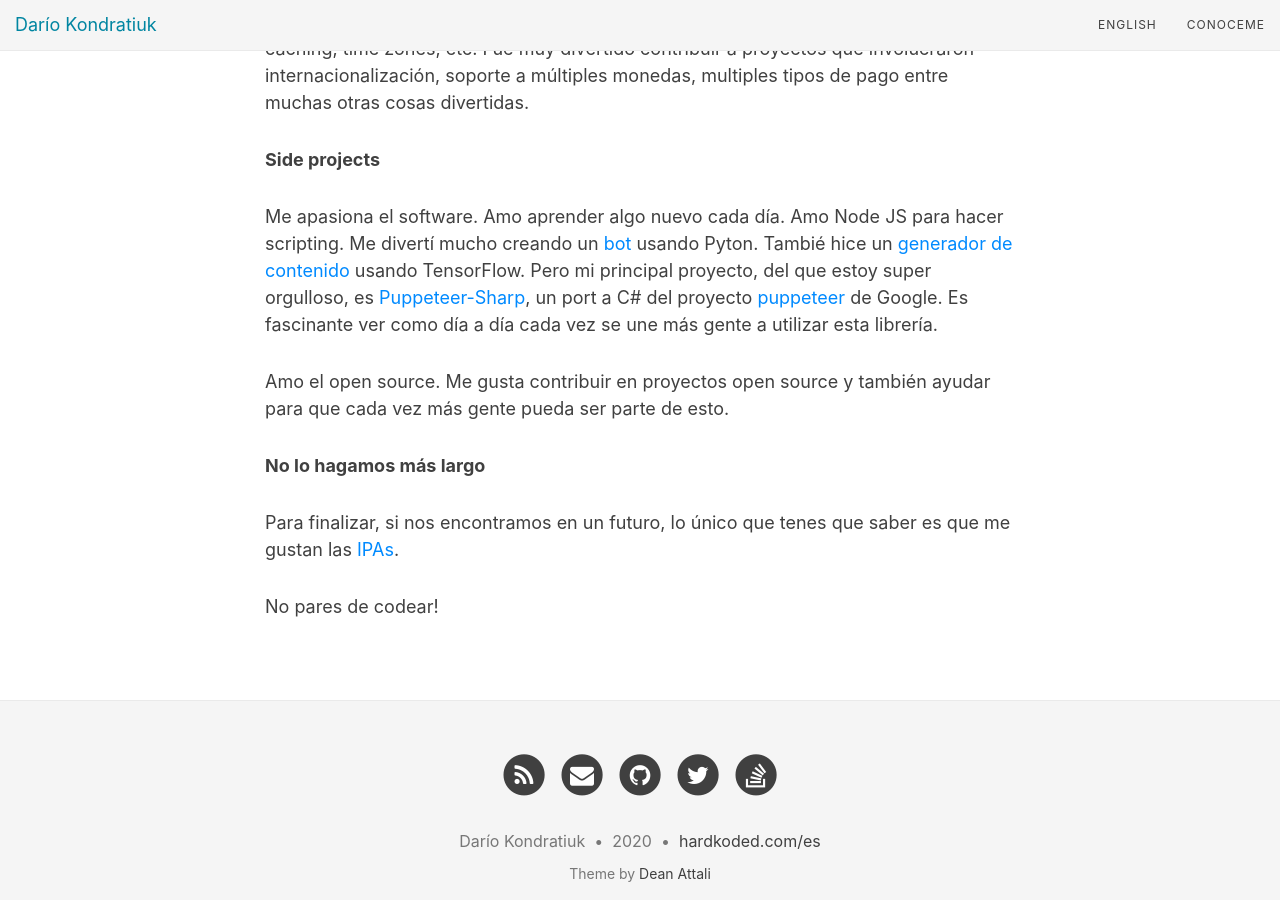
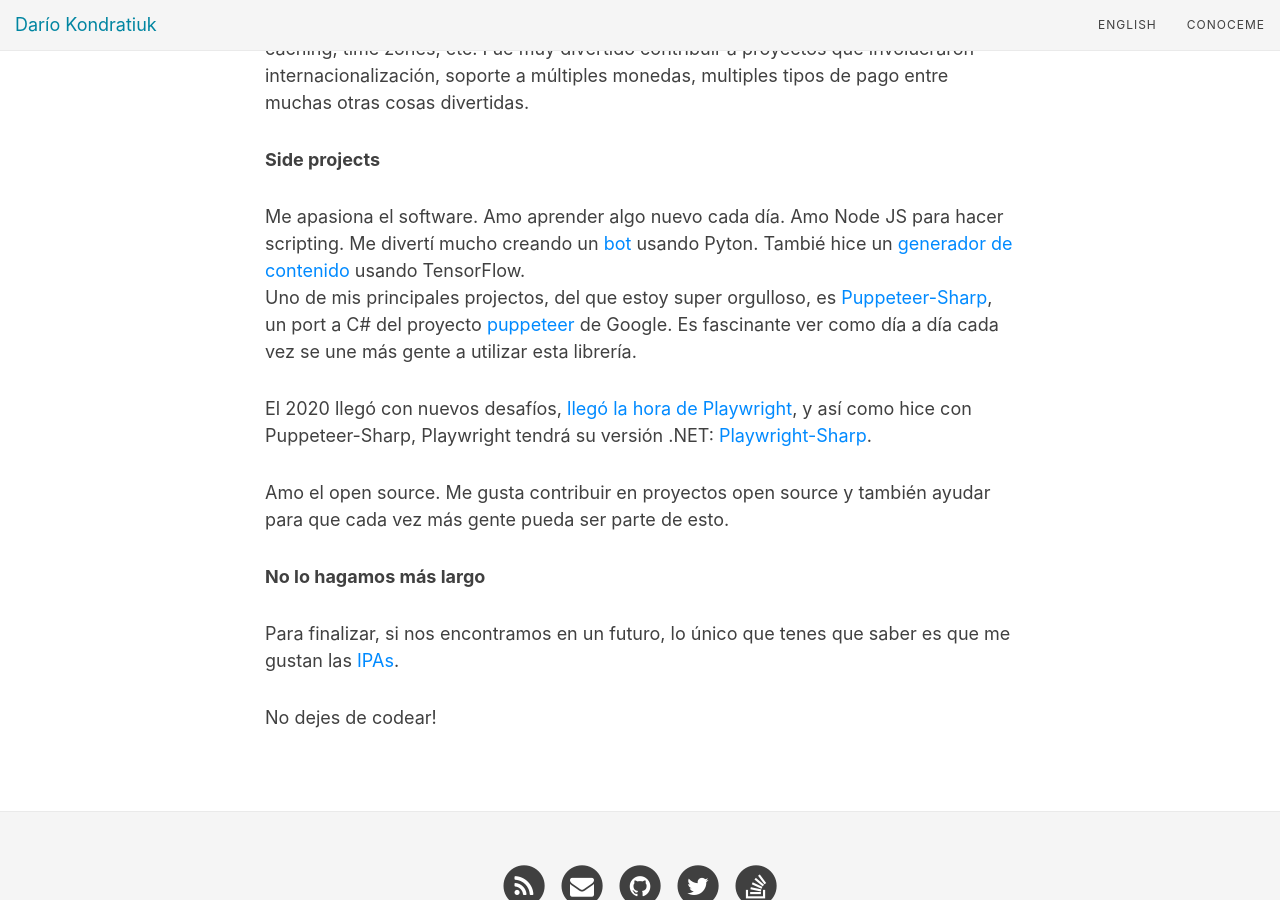
Before and after one commit to kblok/es, a Jekyll site: the page built from aboutme.md, in a window 1280 px wide and 900 px high, scrolled down 854 px. Built offline with Jekyll 4.4.1, drawn with Linux system fonts in a browser that asks for light colours; nearby versions of some CDN libraries.

Commit message:
playwright in about

```diff
--- a/aboutme.md
+++ b/aboutme.md
@@ -19,7 +19,10 @@ Unirme a MultiTracks.com en 2015 fue un cambio rotundo en mi vida. Empecé a tra
 
 **Side projects**
 
-Me apasiona el software. Amo aprender algo nuevo cada día. Amo Node JS para hacer scripting. Me divertí mucho creando un [bot](https://github.com/kblok/TelegramBotFriend) usando Pyton. Tambié hice un [generador de contenido](https://github.com/kblok/RNN-bible-generator) usando TensorFlow. Pero mi principal proyecto, del que estoy super orgulloso, es [Puppeteer-Sharp](https://github.com/kblok/puppeteer-sharp), un port a C# del proyecto [puppeteer](https://github.com/GoogleChrome/puppeteer) de Google. Es fascinante ver como día a día cada vez se une más gente a utilizar esta librería.
+Me apasiona el software. Amo aprender algo nuevo cada día. Amo Node JS para hacer scripting. Me divertí mucho creando un [bot](https://github.com/kblok/TelegramBotFriend) usando Pyton. Tambié hice un [generador de contenido](https://github.com/kblok/RNN-bible-generator) usando TensorFlow.
+Uno de mis principales projectos, del que estoy super orgulloso, es [Puppeteer-Sharp](https://github.com/kblok/puppeteer-sharp), un port a C# del proyecto [puppeteer](https://github.com/GoogleChrome/puppeteer) de Google. Es fascinante ver como día a día cada vez se une más gente a utilizar esta librería.
+
+El 2020 llegó con nuevos desafíos, [llegó la hora de Playwright](http://www.hardkoded.com/es/blog/es-hora-de-playwright), y así como hice con Puppeteer-Sharp, Playwright tendrá su versión .NET: [Playwright-Sharp](https://github.com/kblok/playwright-sharp).
 
 Amo el open source. Me gusta contribuir en proyectos open source y también ayudar para que cada vez más gente pueda ser parte de esto.
 
@@ -27,4 +30,4 @@ Amo el open source. Me gusta contribuir en proyectos open source y también ayud
 
 Para finalizar, si nos encontramos en un futuro, lo único que tenes que saber es que me gustan las [IPAs](https://en.wikipedia.org/wiki/India_pale_ale).
 
-No pares de codear!
+No dejes de codear!
```
